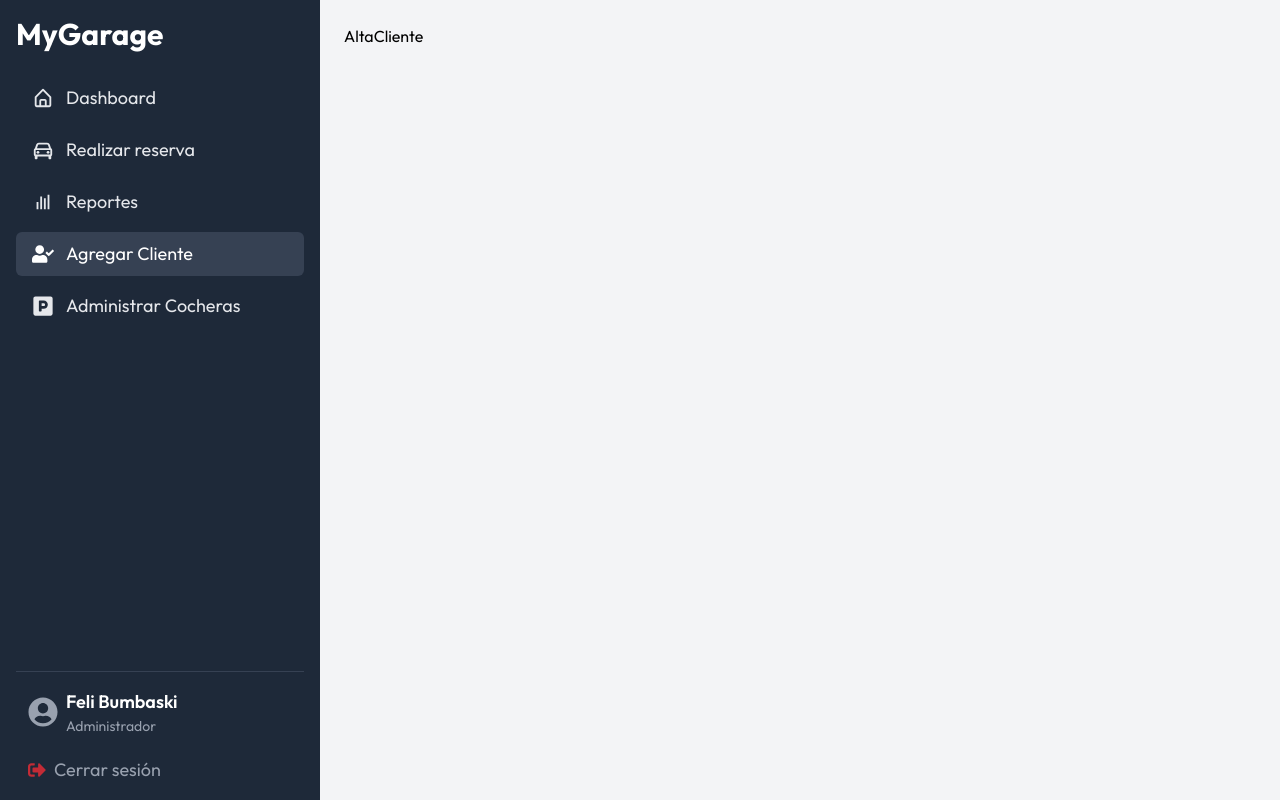
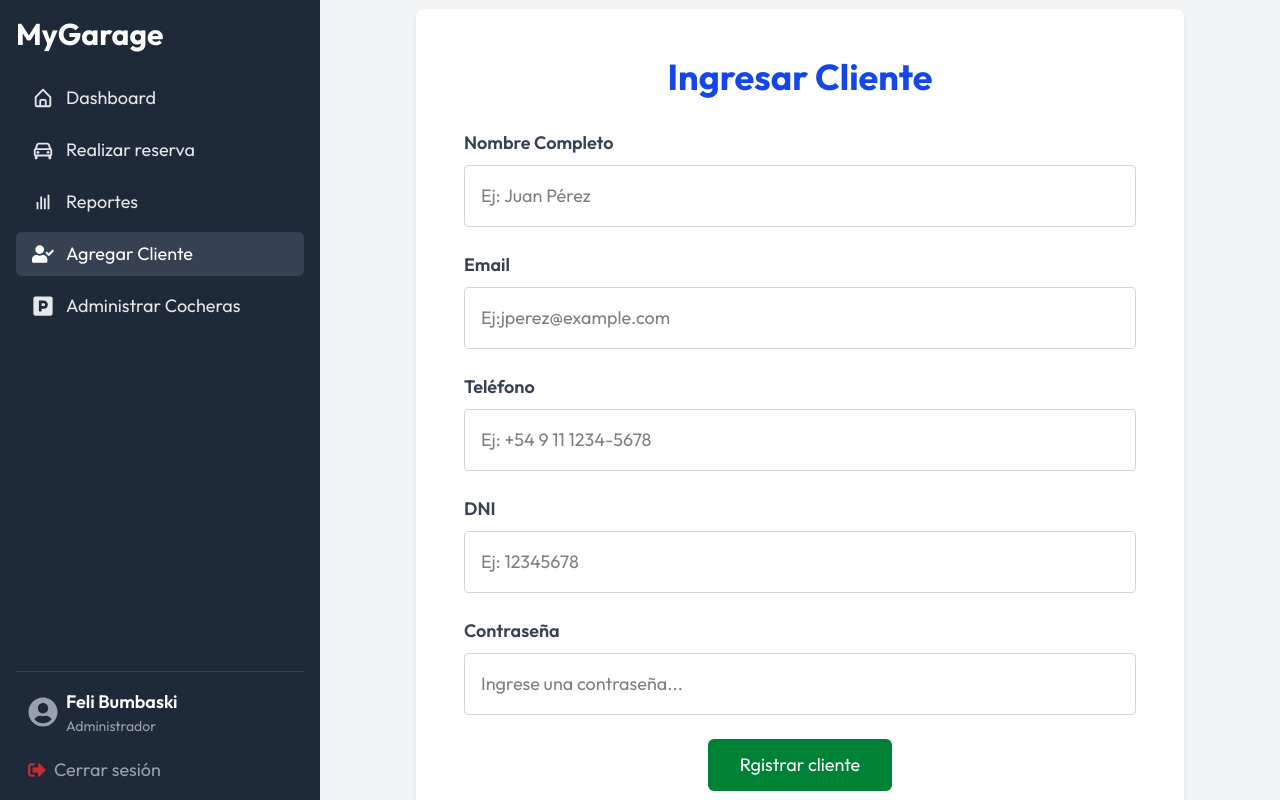
Before and after one commit to SantiagoCarboUTN/fullstack-repo-dsw, a React (Vite) app in the folder apps/frontend/: page /admin/alta-cliente in a window 1280 px wide. Built offline with nearby package versions, Linux system fonts and the light colour scheme.

Commit message:
register client

```diff
--- a/apps/frontend/src/index.css
+++ b/apps/frontend/src/index.css
@@ -74,3 +74,15 @@ body{
     filter: blur(0);
   }
 }
+
+.no-spinner {
+  appearance: none;
+  -moz-appearance: textfield;
+}
+
+.no-spinner::-webkit-outer-spin-button,
+.no-spinner::-webkit-inner-spin-button {
+  -webkit-appearance: none;
+  appearance: none;
+  margin: 0;
+}
--- a/apps/frontend/src/pages/AdminDashboard/AltaCliente.tsx
+++ b/apps/frontend/src/pages/AdminDashboard/AltaCliente.tsx
@@ -1,7 +1,90 @@
-import React from 'react'
 
-export const AltaCliente = () => {
-  return (
-    <div>AltaCliente</div>
-  )
-}
+export const AltaCliente = () => (
+  <div className="flex justify-center items-center h-screen bg-gray-100   ">
+    <div className="bg-white p-12 rounded-lg shadow-md w-full max-w-3xl h-auto">
+      <h2 className="text-4xl font-bold mb-8 text-blue-700 text-center">
+        Ingresar Cliente </h2>
+
+      <form className="space-y-6">
+        {/* Nombre completo*/}
+        <div>
+          <label className="block text-gray-700 font-semibold mb-2 text-lg">
+            Nombre Completo
+          </label>
+          <input
+            type="text"
+            placeholder="Ej: Juan Pérez"
+            required
+            className="border border-gray-300 p-4 rounded w-full text-lg focus:outline-none focus:ring-2 focus:ring-blue-700"
+          />
+        </div>
+        {/* Email */}
+        <div>
+          <label className="block text-gray-700 font-semibold mb-2 text-lg">
+            Email
+          </label>
+          <input
+            type="text"
+            placeholder="Ej:jperez@example.com"
+            required
+            className="border border-gray-300 p-4 rounded w-full text-lg focus:outline-none focus:ring-2 focus:ring-blue-700"
+          />
+        </div>
+        {/* Teléfono */}
+        <div>
+          <label className="block text-gray-700 font-semibold mb-2 text-lg">
+            Teléfono
+          </label>
+          <input
+            type="number"
+            onWheel={(e) => e.currentTarget.blur()}
+              onKeyDown={(e) => {
+                if (["e", "E", "+", "-"].includes(e.key)) e.preventDefault();
+              }}
+            placeholder="Ej: +54 9 11 1234-5678"
+            required
+            className="no-spinner border border-gray-300 p-4 rounded w-full text-lg focus:outline-none focus:ring-2 focus:ring-blue-700"
+          />
+        </div>
+        {/* DNI */}
+        <div>
+          <label className="block text-gray-700 font-semibold mb-2 text-lg">
+            DNI
+          </label>
+          <input
+            type="number"
+            onWheel={(e) => e.currentTarget.blur()}
+              onKeyDown={(e) => {
+                if (["e", "E", "+", "-"].includes(e.key)) e.preventDefault();
+              }}
+            placeholder="Ej: 12345678"
+            required
+            className="no-spinner border border-gray-300 p-4 rounded w-full text-lg focus:outline-none focus:ring-2 focus:ring-blue-700"
+          />
+        </div>
+        {/* Contraseña */}
+        <div>
+          <label className="block text-gray-700 font-semibold mb-2 text-lg">
+            Contraseña
+          </label>
+          <input
+            type="password"
+            placeholder="Ingrese una contraseña..."
+            required
+            className="border border-gray-300 p-4 rounded w-full text-lg focus:outline-none focus:ring-2 focus:ring-blue-700"
+          />
+        </div>
+
+         {/* Botón */}
+        <div className="text-center">
+          <button
+            type="submit"
+            className="bg-green-700 text-white px-8 py-3 rounded-md text-lg hover:bg-green-800 transition-colors"
+          >
+            Rgistrar cliente
+          </button>
+        </div>
+      </form>
+    </div>
+  </div>
+)
```
